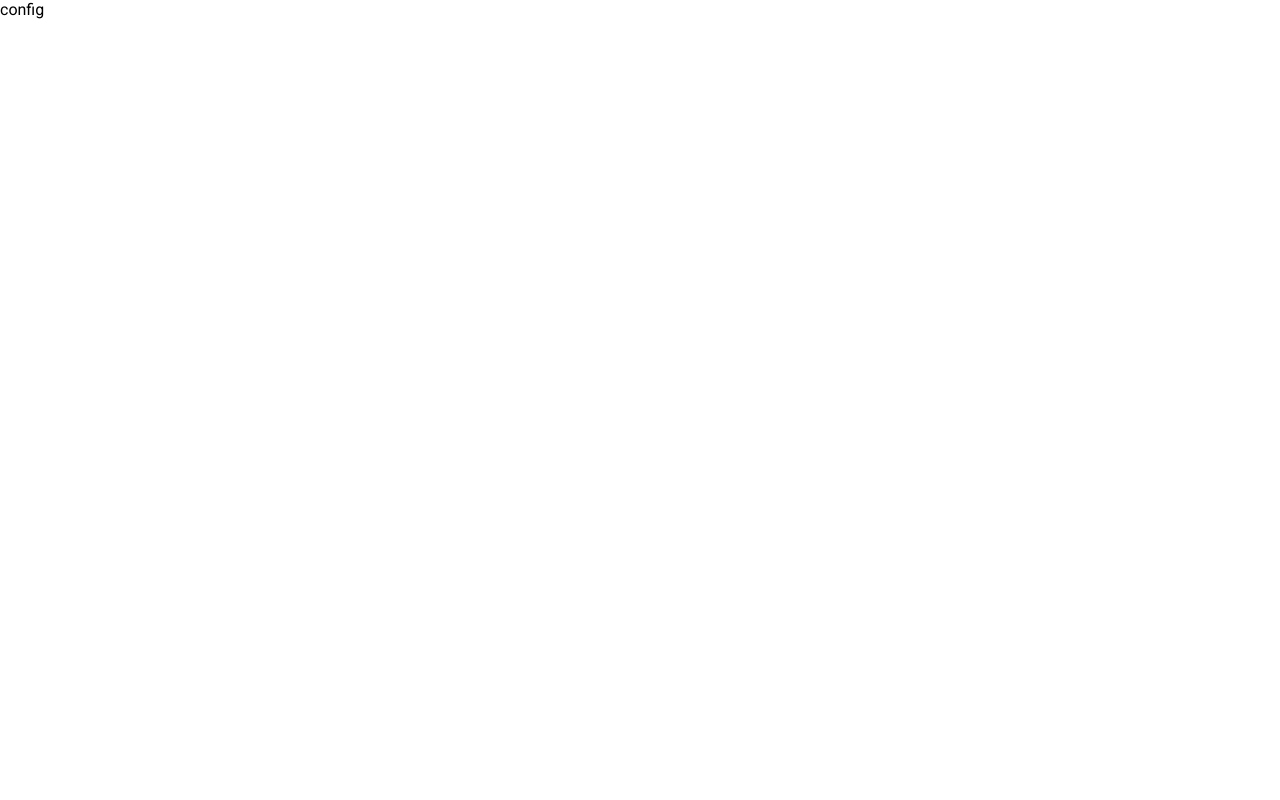
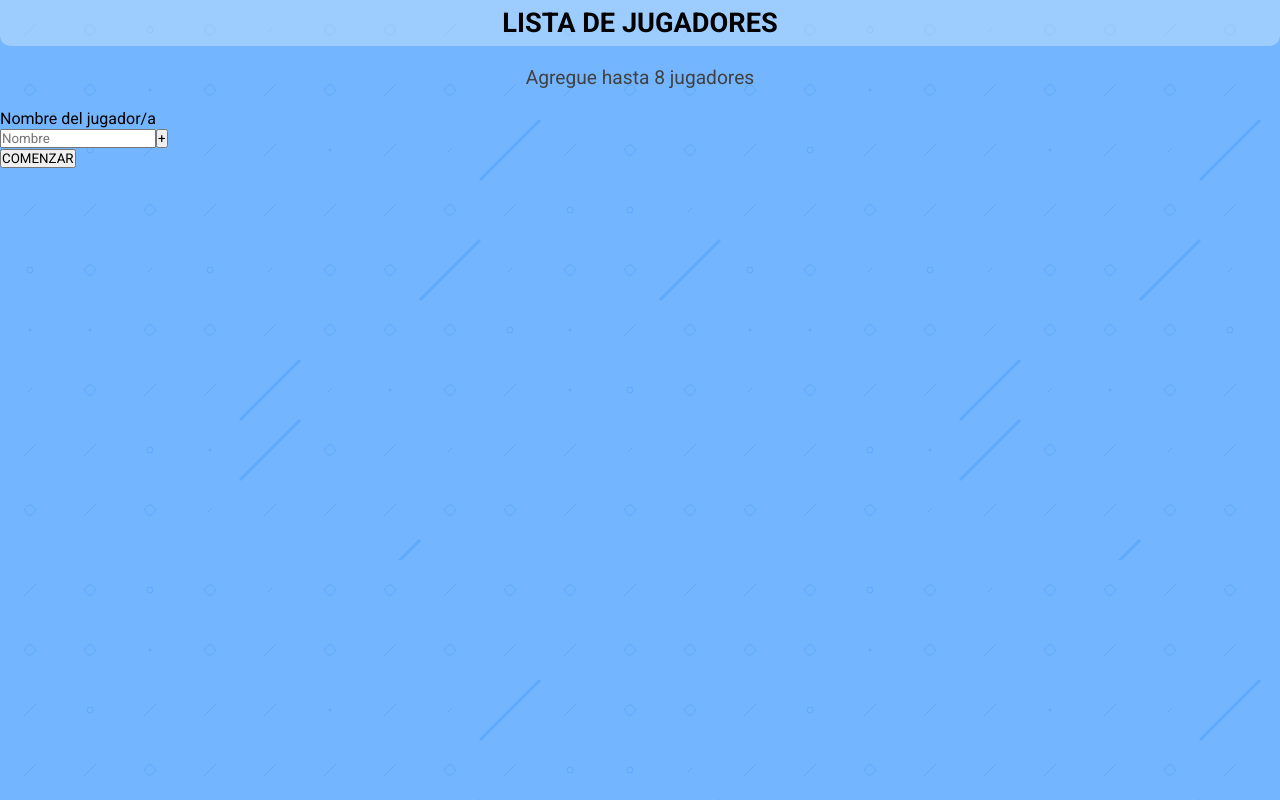
Before and after one commit to leandroheffes24/generala, a React (Vite) app: page / in a window 1280 px wide. Both pictures are taken after a click on the button "JUGAR". Built offline with nearby package versions, Linux system fonts and the light colour scheme.

Commit message:
players config in progress

```diff
--- a/index.html
+++ b/index.html
@@ -5,7 +5,6 @@
     <link rel="icon" type="image/svg+xml" href="/vite.svg" />
     <meta name="viewport" content="width=device-width, initial-scale=1.0" />
     <title>Generala</title>
-    <link rel="stylesheet" href="https://cdnjs.cloudflare.com/ajax/libs/font-awesome/6.5.2/css/all.min.css" integrity="sha512-SnH5WK+bZxgPHs44uWIX+LLJAJ9/2PkPKZ5QiAj6Ta86w+fsb2TkcmfRyVX3pBnMFcV7oQPJkl9QevSCWr3W6A==" crossorigin="anonymous" referrerpolicy="no-referrer" />
   </head>
   <body>
     <div id="root"></div>
--- a/src/App.tsx
+++ b/src/App.tsx
@@ -1,22 +1,20 @@
 import { useState } from "react"
-// import { Player } from "./types"
 
 import './App.css'
 import Start from "./components/Start"
 import PlayersConfiguration from "./components/PlayersConfiguration"
-// import Game from "./components/Game"
+import Game from "./components/Game"
 
 const App = () => {
-    // const handlePlay = (value: boolean, players: Player[]) => {
-    //     if(value === true){
-    //         setCurrentComponent(<Game playersList={players}/>)
-    //     }
-    // }
+    const handlePlay = (value: boolean) => {
+        if(value === true){
+            setCurrentComponent(<Game/>)
+        }
+    }
 
     const handleComponentChange = (value: boolean) => {
         if (value === true) {
-            // return setCurrentComponent(<PlayersConfiguration changeComponent={handlePlay}/>)
-            return setCurrentComponent(<PlayersConfiguration/>)
+            return setCurrentComponent(<PlayersConfiguration changeComponent={handlePlay}/>)
         }
     }
 
--- a/src/components/Game/index.tsx
+++ b/src/components/Game/index.tsx
@@ -1,7 +1,9 @@
 // import styles from './Game.module.css'
+import { players } from "../../interfaces/Players"
 
-// const Game = ({playersList}) => {
 const Game = () => {
+    console.log("aca llegaron los jugadores", players);
+
     return (
         <div>
             game
--- a/src/components/PlayersConfiguration/PlayersConfiguration.module.css
+++ b/src/components/PlayersConfiguration/PlayersConfiguration.module.css
@@ -0,0 +1,63 @@
+.playersConfigSection{
+    /* border: 1px solid red; */
+    height: 100vh;
+    background-image: url('../../assets/images/Sprinkle.svg');
+}
+
+.playersListContainerAndTitle{
+    /* border: 1px solid red; */
+}
+
+.title{
+    font-size: 1.7rem;
+    background-color: rgba(255, 255, 255, 0.3);
+    text-align: center;
+    padding: 7px 0;
+    border-bottom-left-radius: 10px;
+    border-bottom-right-radius: 10px;
+}
+
+.playersListContainer{
+    /* border: 1px solid greenyellow; */
+}
+
+.noPlayersText{
+    text-align: center;
+    font-size: 1.2rem;
+    font-weight: 400;
+    color: rgb(65, 65, 65);
+    margin: 20px 0;
+}
+
+.playerList{
+    list-style: none;
+    margin: 20px 0;
+    padding: 0 40px;
+    display: flex;
+    flex-direction: column;
+    gap: 10px;
+}
+
+.playerItem{
+    display: flex;
+    align-items: center;
+    justify-content: space-between;
+    background-color: rgba(255, 255, 255, 0.3);
+    border-radius: 10px;
+    padding: 3px 20px;
+}
+
+.playerNameSpan{
+
+}
+
+.deletePlayerButton{
+    background-color: rgba(150, 150, 150, 0.3);
+    border: none;
+    border-radius: 3px;
+}
+
+.removePlayerIcon{
+    width: 24px;
+    color: gray;
+}
--- a/src/components/PlayersConfiguration/index.tsx
+++ b/src/components/PlayersConfiguration/index.tsx
@@ -1,17 +1,94 @@
-// import styles from './PlayersConfiguration.module.css'
+import { useState } from 'react'
+import { Player, players } from '../../interfaces/Players'
+import styles from './PlayersConfiguration.module.css'
 
-// interface PlayersConfigurationProps {
-//     changeComponent: (value: boolean) => void
-// }
+interface PlayersConfigurationProps {
+    changeComponent: (value: boolean) => void
+}
 
-// const PlayersConfiguration: React.FC<PlayersConfigurationProps> = ({changeComponent}) => {
-//     const handlePlayersConfigurationComponent = () => {
-//         changeComponent(true)
-//     }
-const PlayersConfiguration = () => {
+const PlayersConfiguration: React.FC<PlayersConfigurationProps> = ({changeComponent}) => {
+    const [playerName, setPlayerName] = useState('')
+
+    const handlePlayersConfigurationComponent = () => {
+        changeComponent(true)
+    }
+
+    const handleAddPlayer = () => {
+        if(playerName.trim() !== ''){
+            const newPlayer: Player = {
+                name: playerName,
+                points: {
+                    uno: undefined,
+                    dos: undefined,
+                    tres: undefined,
+                    cuatro: undefined,
+                    cinco: undefined,
+                    seis: undefined,
+                    escalera: undefined,
+                    full: undefined,
+                    poker: undefined,
+                    generala: undefined,
+                    doble: undefined,
+                },
+                total: undefined
+            }
+
+            players.push(newPlayer)
+            setPlayerName('')
+        }
+    }
+
+    const handleDeletePlayer = () => {
+
+    }
+
+    const renderPlayers = () => {
+        if(players.length <= 0){
+            return <p className={styles.noPlayersText}>Agregue hasta 8 jugadores</p>
+        } else {
+            return <ul className={styles.playerList}>
+                {players.map(player => (
+                    <li className={styles.playerItem} key={player.name}>
+                        <span className={styles.playerNameSpan}>
+                            {player.name}
+                        </span>
+
+                        <button className={styles.deletePlayerButton(player.name)} onClick={handleDeletePlayer}>
+                            <svg viewBox="0 0 24 24"  fill="none"  stroke="currentColor"  strokeWidth="2"  strokeLinecap="round"  strokeLinejoin="round"  className={styles.removePlayerIcon}><path stroke="none" d="M0 0h24v24H0z" fill="none"/><path d="M4 7h16" /><path d="M5 7l1 12a2 2 0 0 0 2 2h8a2 2 0 0 0 2 -2l1 -12" /><path d="M9 7v-3a1 1 0 0 1 1 -1h4a1 1 0 0 1 1 1v3" /><path d="M10 12l4 4m0 -4l-4 4" /></svg>
+                        </button>
+                    </li>
+                ))}
+            </ul>
+        }
+    }
 
     return (
-        <p>config</p>
+        <section className={styles.playersConfigSection}>
+            <div className={styles.playersListContainerAndTitle}>
+                <h2 className={styles.title}>LISTA DE JUGADORES</h2>
+
+                <div className={styles.playersListContainer}>
+                    {renderPlayers()}
+                </div>
+            </div>
+
+            <div className={styles.addPlayersContainer}>
+                <p className={styles.addPlayersParagraph}>Nombre del jugador/a</p>
+
+                <input
+                    value={playerName}
+                    type="text"
+                    placeholder='Nombre'
+                    onChange={e => setPlayerName(e.target.value)}
+                />
+
+                <button className={styles.addPlayerButton} onClick={handleAddPlayer}>+</button>
+            </div>
+
+            <div className={styles.buttonPlayContainer}>
+                <button onClick={handlePlayersConfigurationComponent} className={styles.buttonPlay}>COMENZAR</button>
+            </div>
+        </section>
     )
 }
 
--- a/src/components/Start/Start.module.css
+++ b/src/components/Start/Start.module.css
@@ -9,7 +9,7 @@
 
 .startContainer{
     text-align: center;
-    background-color: rgba(255, 255, 255, 0.45);
+    background-color: rgba(255, 255, 255, 0.3);
     border-radius: 10px;
     padding: 20px;
 }
@@ -37,7 +37,7 @@
 .startButton{
     font-size: 1.2rem;
     font-weight: 500;
-    background-color: rgba(255, 255, 255, 0.45);
+    background-color: rgba(255, 255, 255, 0.3);
     border: none;
     border-radius: 10px;
     padding: 10px 50px;
--- a/src/interfaces/Players.ts
+++ b/src/interfaces/Players.ts
@@ -1,17 +1,19 @@
 export interface Player {
     name: string
     points: {
-        uno: number
-        dos: number
-        tres: number
-        cuatro: number
-        cinco: number
-        seis: number
-        escalera: number
-        full: number
-        poker: number
-        generala: number
-        doble: number
+        uno: number | undefined
+        dos: number | undefined
+        tres: number | undefined
+        cuatro: number | undefined
+        cinco: number | undefined
+        seis: number | undefined
+        escalera: number | undefined
+        full: number | undefined
+        poker: number | undefined
+        generala: number | undefined
+        doble: number | undefined
     }
-    total: number
+    total: number | undefined
 }
+
+export const players: Player[] = [];
```
Also changed, not shown: src/types.d.ts (deleted, +0 -17 lines).
